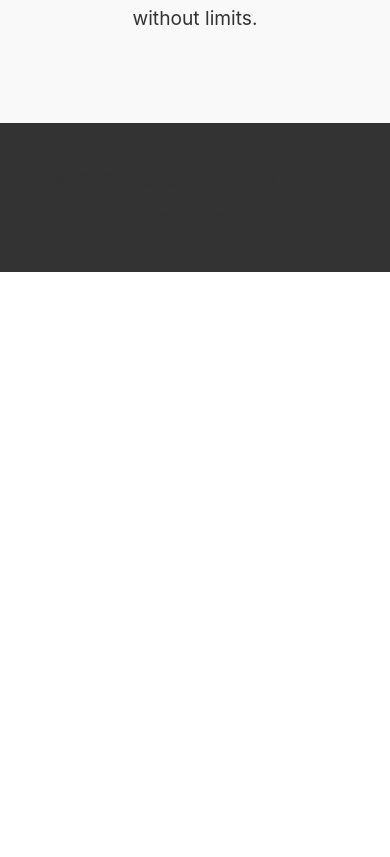
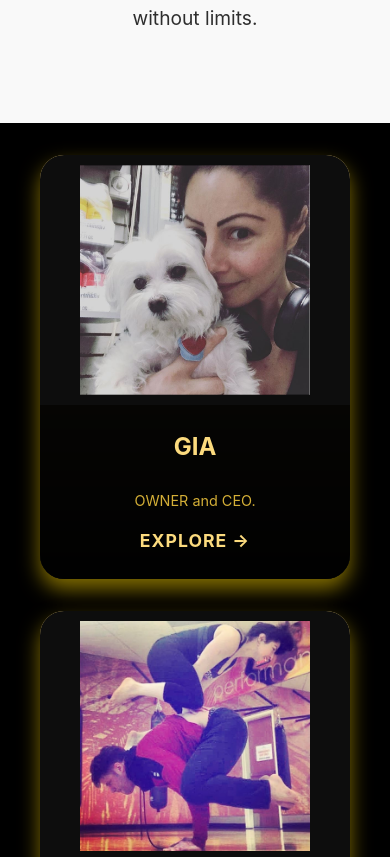
Before and after one commit to JamesMedina7787/yogaempire, a React (Vite) app in the folder yogaempire-main/: page / in a window 390 px wide. Shown: the part 1140-1997 px from the top of the page. Before the commit the page ends 1412 px from the top, so only its background shows below. Built offline with nearby package versions, Linux system fonts and the light colour scheme.

Commit message:
made lots of styling changes

```diff
--- a/yogaempire-main/src/App.jsx
+++ b/yogaempire-main/src/App.jsx
@@ -47,14 +47,14 @@ function App() {
             <Route path="/about/gia" element={<Gia />} />
             <Route path="/about/business" element={<Business />} />
             <Route path="/Contact" element={<Contact />} />
-            { /*<Route path="/drafts/Zoom/Zoom" element={<Zoom />} />*/}
-
-           { /*<Route path="/drafts/SignInSignUp/Register" element={<Register />} />*/}
-            {/*<Route path="/drafts/SignInSignUp/LoginSection" element={<LoginSection />} />*/}
-            {/*<Route path="/drafts/Design/ShapeDesigner" element={<ShapeDesigner />} />*/}
-            {/*<Route path="/drafts/Media/MediaUploader" element={<MediaUploader />} />*/}
-            {/*<Route path="/drafts/Calendar/CalendarGrid" element={<CalendarGrid />} />*/}
-            {/*<Route path="/drafts/AdminPanel" element={<AdminPanel />} />*/}
+            {/* <Route path="/drafts/Zoom/Zoom" element={<Zoom />} /> */}
+{/*
+           <Route path="/drafts/SignInSignUp/Register" element={<Register />} />
+            <Route path="/drafts/SignInSignUp/LoginSection" element={<LoginSection />} />
+            <Route path="/drafts/Design/ShapeDesigner" element={<ShapeDesigner />} />
+            <Route path="/drafts/Media/MediaUploader" element={<MediaUploader />} />
+            <Route path="/drafts/Calendar/CalendarGrid" element={<CalendarGrid />} />
+            <Route path="/drafts/AdminPanel" element={<AdminPanel />} /> */}
             <Route
               path="*"
               element={
@@ -64,10 +64,11 @@ function App() {
               }
             />
           </Routes>
+          <Card cards={cards} />
 
         </main>
         <footer className="footer">
-          <p>© 2024 Yoga Empire. All rights reserved.</p>
+          <strong>© 2024 Yoga Empire. All rights reserved.</strong>
         </footer>
       </Router>
     </AuthProvider>
--- a/yogaempire-main/src/Card.css
+++ b/yogaempire-main/src/Card.css
@@ -1,100 +1,116 @@
-.card {
+/* src/components/Card.css */
+
+.card-container {
   display: flex;
   flex-direction: column;
-  border-radius: 12px;
-  overflow: hidden;
-  background: linear-gradient(135deg, #ffcccc, #ffe6e6); /* Light gradient background */
-  box-shadow: 0 4px 12px rgba(0, 0, 0, 0.2); /* Subtle shadow */
-  transition: transform 0.3s ease, box-shadow 0.3s ease;
-  width: 100%; /* Cards stretch across the screen */
-  margin: 1rem 0; /* Adds spacing between cards */
-  padding: 5.5rem;
+  align-items: center;
+  justify-content: center;
+  gap: 2rem;
+  padding: 2rem;
+  background: #000000;
+  width: 100%;
+  max-width: 1200px;
+  margin: 0 auto;
 }
 
-.card:hover {
-  transform: translateY(-8px); /* Hover effect to lift the card slightly */
-  box-shadow: 0 8px 20px rgba(0, 0, 0, 0.3); /* Enhanced shadow on hover */
+.card-wrapper {
+  width: 100%;
+  max-width: 600px;
+  border-radius: 1.5rem;
+  overflow: hidden;
+  box-shadow: 0 10px 20px rgba(255, 215, 0, 0.5); /* More intense gold glow */
+  transition: transform 0.3s ease, box-shadow 0.3s ease;
+  cursor: pointer;
+  background: linear-gradient(to bottom, #fcdb7e, #111111); /* Fade to deep black */
+  margin: 0 auto;
 }
 
-.card:hover .card-description {
-  color: #ff69b4; /* Hot pink text for contrast */
-  transition: color 0.3s ease; /* Smooth transition */
+.card-wrapper:hover {
+  transform: translateY(-8px);
+  box-shadow: 0 15px 30px rgba(255, 215, 0, 0.8); /* Stronger gold glow */
 }
 
 .card-image-container {
-  position: relative;
   width: 100%;
-  aspect-ratio: 16 / 9; /* Maintains consistent proportions */
+  height: 350px;
   overflow: hidden;
+  display: flex;
+  justify-content: center;
+  align-items: center;
+  background: #0d0d0d; /* Even darker background for contrast */
 }
 
 .card-image {
   width: 100%;
   height: 100%;
-  object-fit: cover; /* Ensures the image fills the container */
-  transition: transform 0.3s ease;
-}
-
-.card:hover .card-image {
-  transform: scale(1.08); /* Slight zoom effect on hover */
+  object-fit: contain;
+  padding: 10px;
 }
 
 .card-content {
-
-  font-weight: 50;
-  padding: 1rem;
+  padding: 2rem;
   text-align: center;
-  background: #fff; /* Neutral background for content */
-  border-radius: 0 0 12px 12px; /* Matches rounded card corners */
+  background: rgba(0, 0, 0, 0.95); /* Darker black for stronger contrast */
+  color: #fcdb7e; /* Gold text */
 }
 
 .card-title {
-  font-size: 1.5rem;
-  font-weight: 700;
-  color: #bf2004; /* Red for title */
-  margin-bottom: 0.75rem;
+  font-size: 2rem;
+  font-weight: bold;
+  color: #fcdb7e; /* Gold title */
+  margin-bottom: 1rem;
+}
+
+.card-description {
+  font-size: 1.2rem;
+  color: #d4af37; /* Softer gold */
+  margin-bottom: 1rem;
+  line-height: 1.6;
+}
+
+.card-link {
+  font-weight: bold;
+  font-size: 1.1rem;
+  color: #fcdb7e; /* Gold link */
+  text-transform: uppercase;
+  letter-spacing: 1px;
+  text-decoration: none;
   transition: color 0.3s ease;
 }
 
-.card-title:hover {
-  color: #ff8080; /* Light red on hover */
+.card-wrapper:hover .card-link {
+  color: #ffd700; /* Brighter gold on hover */
 }
 
-.card-description {
-  font-size:75px;
-  color: #555; /* Default text color */
-  margin-bottom: 1.25em;
-  line-height: 1.6;
-  transition: color 0.3s ease; /* Smooth color transition */
-}
-
-.card-button {
-  display: inline-block;
-  padding: 0.5em 1.5em;
-  font-size: 1rem;
-  background-color: #bf2004; /* Button background */
-  color: #fff;
-  text-decoration: none;
-  border-radius: 8px; /* Rounded button edges */
-  box-shadow: 0 3px 6px rgba(0, 0, 0, 0.2); /* Subtle shadow */
-  transition: background-color 0.3s ease, box-shadow 0.3s ease;
-}
-
-.card-button:hover {
-  background-color: #ff8080; /* Light red on hover */
-  box-shadow: 0 6px 12px rgba(0, 0, 0, 0.3); /* Elevated shadow on hover */
-  color: #333;
-}
-
-/* Responsive Adjustments */
 @media (max-width: 768px) {
-  .card {
-    width: 95%; /* Slight padding for smaller screens */
+  .card-wrapper {
+    width: 90%;
+  }
+  .card-image-container {
+    height: 280px;
+  }
+  .card-title {
+    font-size: 1.8rem;
+  }
+  .card-description {
+    font-size: 1rem;
   }
 }
 
 @media (max-width: 480px) {
-  .card {
-    width: 100%; /* Full-width cards for mobile */
+  .card-wrapper {
+    width: 95%;
+  }
+  .card-image-container {
+    height: 250px;
+  }
+  .card-title {
+    font-size: 1.5rem;
+  }
+  .card-description {
+    font-size: 0.9rem;
+  }
+  .card-content {
+    padding: 1.5rem;
   }
 }
--- a/yogaempire-main/src/components/Card.jsx
+++ b/yogaempire-main/src/components/Card.jsx
@@ -1,19 +1,53 @@
-import React from 'react';
-import "../Card.css"
-  const Card = ({ image, title, description, destination}) => {
-	  return(
-		<div className="card">
+// src/components/Card.jsx
+import React from "react";
+import { useNavigate } from "react-router-dom";
+import "../Card.css";
+
+import Banner from "../assets/banner.jpg";
+import AboutPic from "../assets/Gia-About.jpg";
+import HomePic from "../assets/x2cr0w.png";
+import ContactPic from "../assets/split.jpg";
+import LoginPic from "../assets/x2plank.png";
+
+const cards = [
+  { image: AboutPic, title: "GIA", description: "OWNER and CEO.", destination: "/about/gia" },
+  { image: HomePic, title: "JAMES", description: "Empowering fitness through discipline.", destination: "/about/james" },
+  { image: ContactPic, title: "Let's Connect", description: "Reach out to the Yoga Empire team.", destination: "/Contact" },
+  { image: LoginPic, title: "Return Home", description: "Back to where balance begins.", destination: "/" },
+];
+
+const Card = () => {
+  const navigate = useNavigate();
+
+  const handleCardClick = (destination) => {
+    window.scrollTo({
+      top: 0,
+      behavior: "smooth",
+    });
+    setTimeout(() => navigate(destination), 500); // Wait for scroll animation
+  };
+
+  return (
+    <div className="card-container">
+      {cards.map(({ image, title, description, destination }, index) => (
+        <div
+          key={index}
+          className="card-wrapper"
+          onClick={() => handleCardClick(destination)}
+        >
           <div className="card-image-container">
-				<img src={image} alt={title} className="card-image"/>
+            <img src={image} alt={title} className="card-image" />
           </div>
           <div className="card-content">
             <h2 className="card-title">{title}</h2>
             <p className="card-description">{description}</p>
-				<a href={destination}>
-					{title}
-				</a>
+            <a href={destination} className="card-link">Explore →</a>
           </div>
+        </div>
+      ))}
     </div>
   );
 };
+
 export default Card;
+export { cards };
--- a/yogaempire-main/src/components/navbar.jsx
+++ b/yogaempire-main/src/components/navbar.jsx
@@ -35,9 +35,9 @@ const Navbar = () => {
         </li>
 
         <li><Link to="/Contact">Contact</Link></li>
-        {/* <li><Link to="/drafts/Zoom/Zoom">Zoom</Link></li>*/}
+       {/*  <li><Link to="/drafts/Zoom/Zoom">Zoom</Link></li>*/}
 
-        {/* Admin Dropdown (Restricted to Admins Only) */}
+
         {userRole === "admin" && (
           <li
             className="dropdown"
--- a/yogaempire-main/src/index.css
+++ b/yogaempire-main/src/index.css
@@ -21,20 +21,20 @@
 /* Universal Text and Heading Styles */
 h1, h2, h3 {
   font-family: inherit;
-  color: #f03939; /* Accent color */
+  color: v#f03939; /* Accent color */
 }
 
 p {
   font-size: 1.2rem;
   line-height: 1.8;
   margin: 1.5rem 0;
-  color: #333;
+  color: #000000d0;
 }
 .digital-class-section {
   text-align: center;
   padding: 2rem;
   background-color: #f9f9f9;
-  color: #333;
+  color: #000000d0;
 }
 
 .digital-class-section label {
@@ -53,7 +53,7 @@ p {
 
 .digital-class-section button {
   padding: 0.75rem 1.5rem;
-  background-color: #FF7E79;
+  background-color: #e01515d0;
   color: white;
   border: none;
   border-radius: 5px;
@@ -94,7 +94,7 @@ p {
   text-align: center;
   padding: 4rem 2rem;
   background-color: #f9f9f9; /* Light background */
-  color: #333;
+  color: #000000d0;
 }
 
 .welcome-section h1 {
@@ -108,12 +108,12 @@ p {
   display: inline-block;
   animation: fadeIn 2s ease-in forwards;
   font-size: 2.5rem;
-  color: #333;
+  color: #000000d0;
 }
 
 .welcome-section .grow-from-earth {
   display: inline-block;
-  color: #f03939; /* Accent color */
+  color: #e01515d0; /* Accent color */
   animation: growFromEarth 3s ease-in forwards;
   font-size: 3.5rem;
   font-weight: bold;
@@ -141,7 +141,7 @@ p {
   font-size: 2rem;
   font-weight: bold;
   margin-bottom: 1rem;
-  color: #f03939;
+  color: #ffd700;
 }
 
 .booking-section p {
@@ -176,7 +176,7 @@ p {
 #booking-form button {
   display: inline-block;
   padding: 0.75rem 1.5rem;
-  background-color: #f03939;
+  background-color: #e01515d0;
   color: white;
   border: none;
   border-radius: 5px;
@@ -186,7 +186,7 @@ p {
 }
 
 #booking-form button:hover {
-  background-color: #f03939;
+  background-color: #e01515d0;
 }
 
 
@@ -207,7 +207,7 @@ p {
 .about-hero h2 {
   font-size: 2rem;
   font-weight: bold;
-  color: #FF7E79;
+  color: #e01515d0;
   margin-bottom: 1rem;
 }
 
@@ -244,7 +244,7 @@ p {
 }
 
 .about-values strong {
-  color: #FF7E79;
+  color: #e01515d0;
 }
 
 
@@ -395,7 +395,7 @@ p {
 }
 
 svg {
-  stroke: #ff7e79; /* Beautiful pink for the lotus */
+  stroke: #e01515d0; /* Beautiful pink for the lotus */
   transition: transform 0.3s ease-in-out;
 }
 
@@ -439,7 +439,7 @@ svg:hover {
 
 .welcome-section .grow-from-earth {
   display: inline-block;
-  color: #FF7E79; /* Accent color */
+  color: #e7bd03f8; /* Accent color */
   animation: growFromEarth 3s ease-in forwards;
   font-size: 3.5rem;
   font-weight: bold;
@@ -563,7 +563,7 @@ svg:hover {
     background-color: #f9f9f9;
   }
   .banner {
-    background-image: url('./assets/banner.jpg');
+    background-image: url('./assets/empire.png');
     background-size: cover;
     background-position: center;
     height: 250px; /* Match your design height */
```
Also changed, not shown: yogaempire-main/src/App.css (+8 -7 lines), yogaempire-main/src/assets/empire.png (added). Lines whose indentation alone changed are shown as unchanged.
